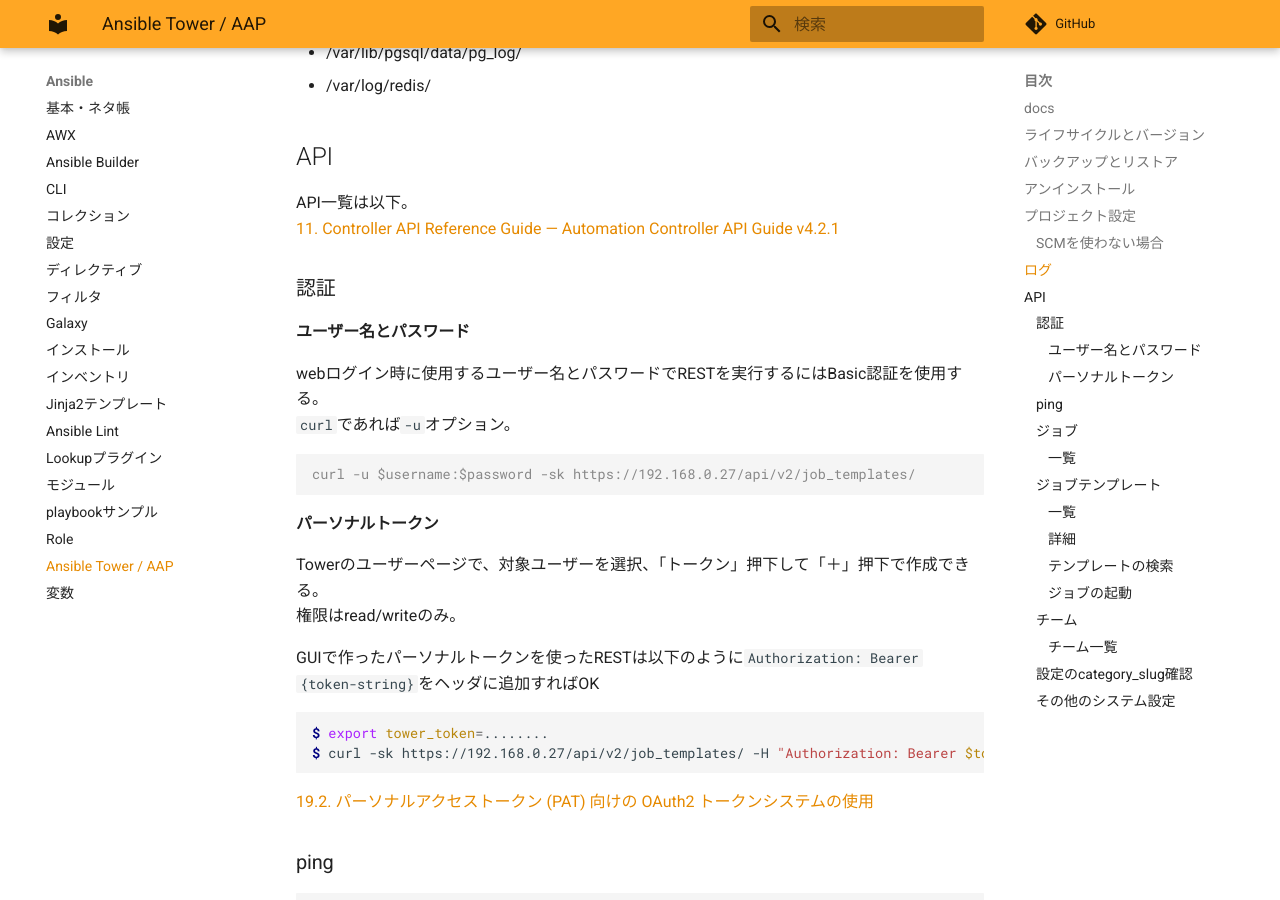
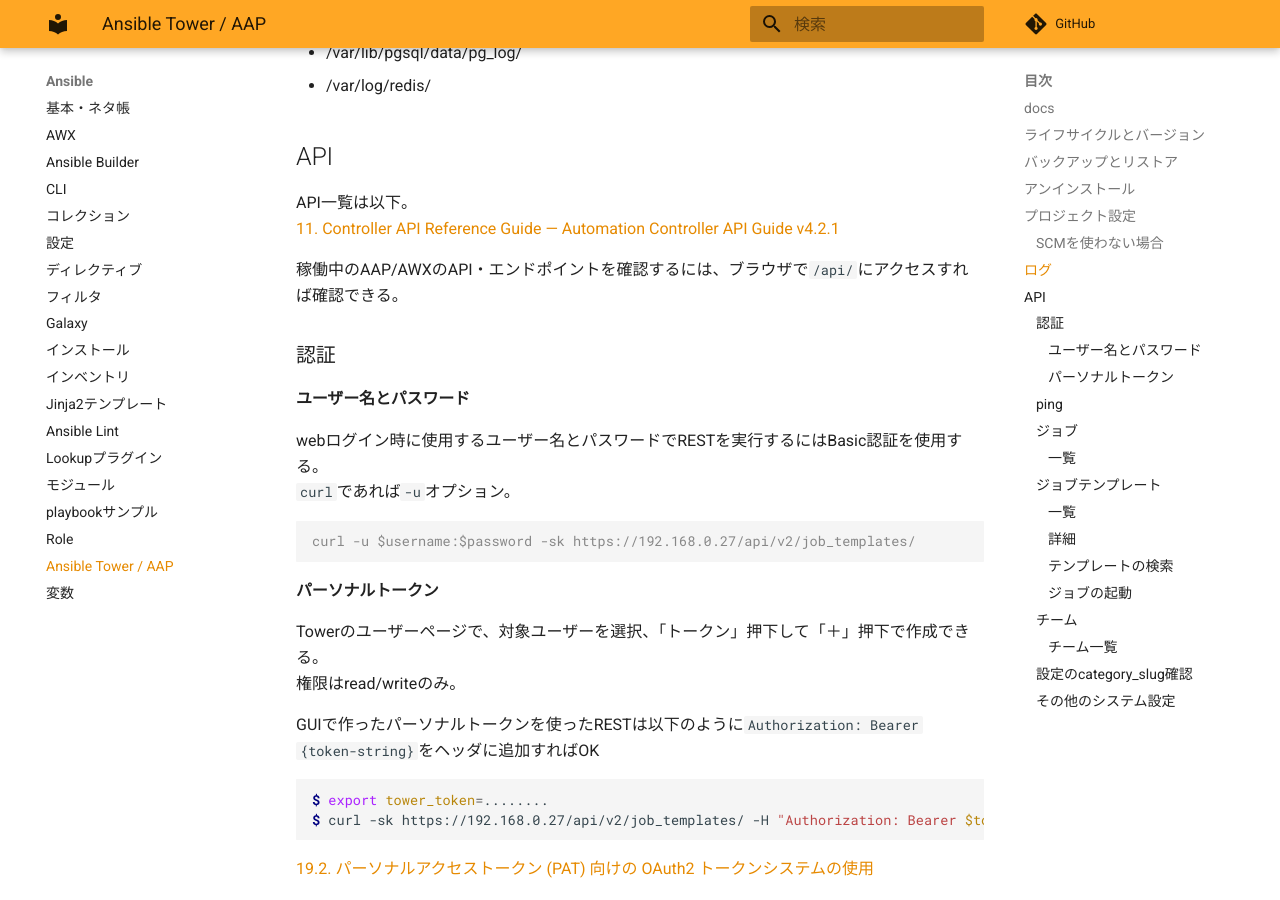
Before and after one commit to zaki-lknr/docs, an MkDocs documentation site: the page built from docs/Ansible/tower.md, in a window 1280 px wide and 900 px high, scrolled down 1951 px. Built offline with MkDocs 1.6.1 and Material for MkDocs 9.7.7, drawn with Linux system fonts in a browser that asks for light colours; comment, search, counter and statistics services are not loaded.

Commit message:
add: ansible/tower: APIエンドポイントのURL

```diff
--- a/docs/Ansible/tower.md
+++ b/docs/Ansible/tower.md
@@ -67,6 +67,8 @@ Gitとか使わずTowerのホストのファイルシステム上のplaybookを
 
 API一覧は以下。
 [11. Controller API Reference Guide — Automation Controller API Guide v4.2.1](https://docs.ansible.com/automation-controller/latest/html/controllerapi/api_ref.html)
+
+稼働中のAAP/AWXのAPI・エンドポイントを確認するには、ブラウザで`/api/`にアクセスすれば確認できる。
 
 ### 認証
 
```
